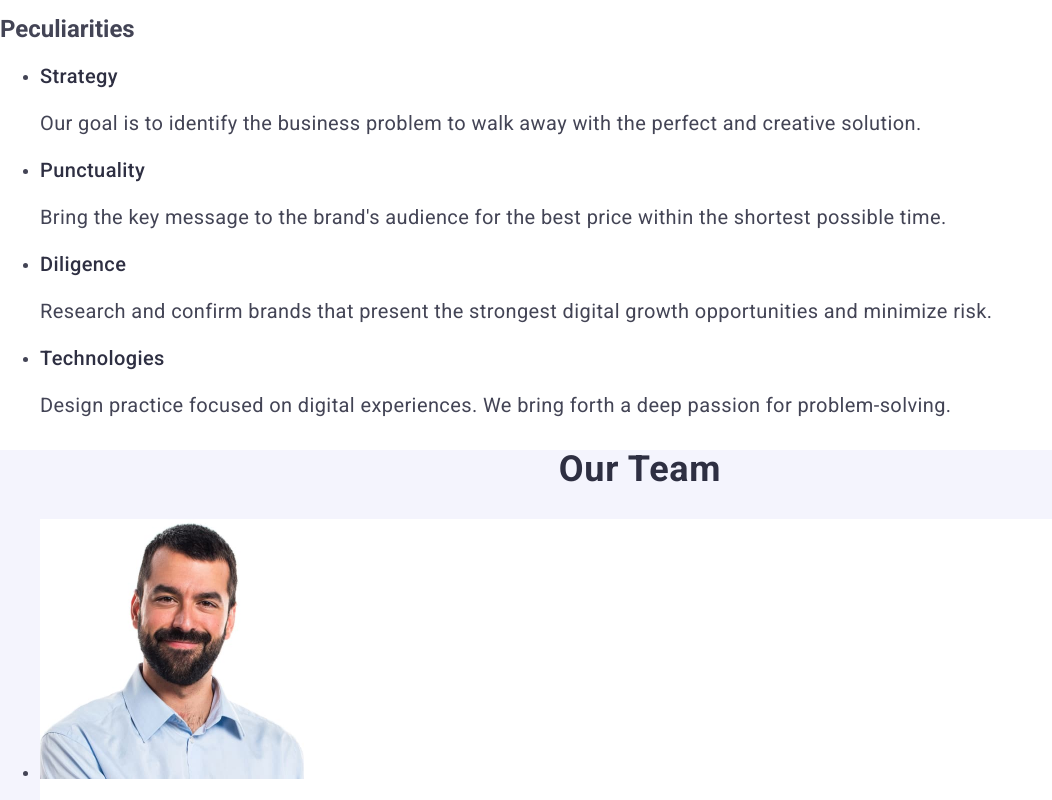
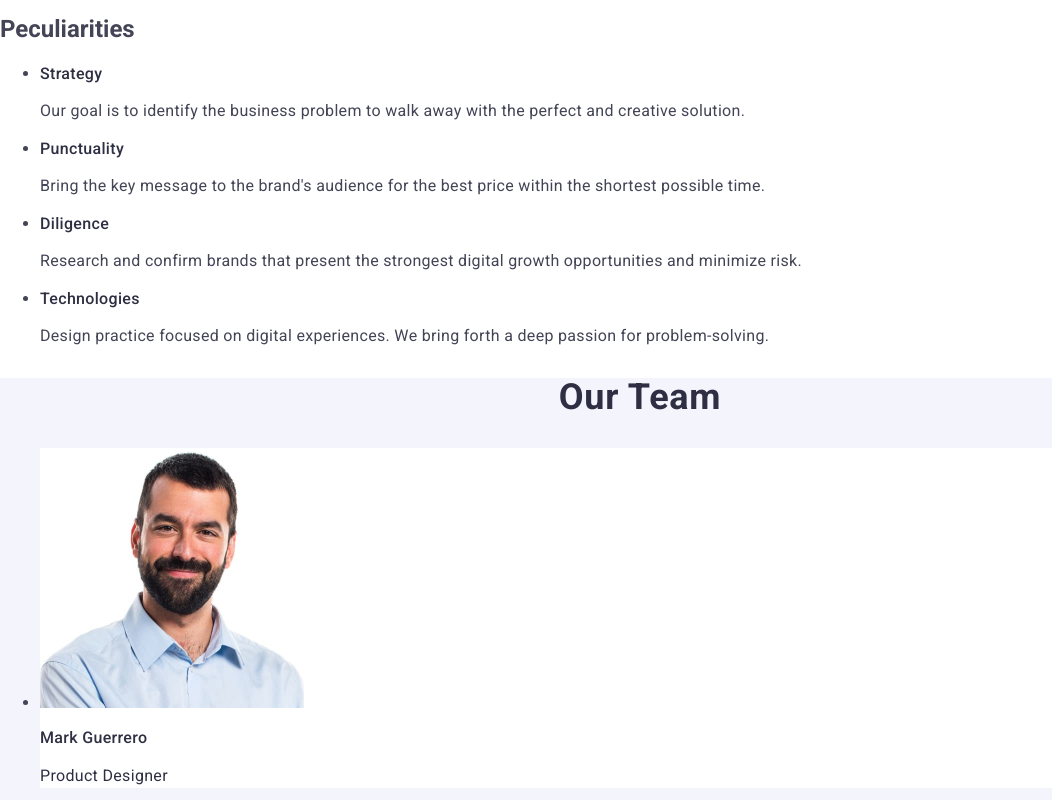
Before and after one commit to aysegularslan1/goit-markup-hw-02, a plain HTML site: page index.html in a window 1280 px wide. Shown: the part 360-1160 px from the top of the page, without its empty margins (0-1052 px from the left). Drawn offline with nearby package versions, Linux system fonts and the light colour scheme.

Commit message:
6-hatalar düzenlendi

```diff
--- a/css/styles.css
+++ b/css/styles.css
@@ -91,15 +91,16 @@ header nav .nav-list:focus {
 
 .parag-section-title {
   font-weight: 500;
-  font-size: 20px;
+  font-size: 16px;
   line-height: 1.2;
   letter-spacing: 0.02em;
   color: #2e2f42;
 }
 .parag-section-text {
-  font-size: 20px;
+  font-size: 16px;
   line-height: 1.5;
   letter-spacing: 0.02em;
+  color: #434455;
 }
 
 .our-team-section {
@@ -120,14 +121,14 @@ header nav .nav-list:focus {
 
 .our-team-title {
   font-weight: 500;
-  font-size: 20px;
+  font-size: 16px;
   line-height: 1.2;
   letter-spacing: 0.02em;
   color: #2e2f42;
 }
 
 .our-team-text {
-  font-size: 20px;
+  font-size: 16px;
   line-height: 1.5;
   letter-spacing: 0.02em;
   color: #2e2f42;
--- a/index.html
+++ b/index.html
@@ -21,7 +21,7 @@
     <!--Header Start-->
     <header>
       <nav>
-        <a class="logo" href="#"> Web<span class="studio">Studio</span> </a>
+        <a class="logo" href="/"> Web<span class="logo-studio">Studio</span> </a>
 
         <ul>
           <li><a class="nav-list" href="./index.html">Studio</a></li>
@@ -197,7 +197,7 @@
 
     <!--Footer Start-->
     <footer class="footer">
-      <a href="#" class="logo">Web<span class="footer-studio">Studio</span></a>
+      <a href="/" class="logo">Web<span class="footer-studio">Studio</span></a>
       <p class="footer-text">
         Increase the flow of customers and sales for your business with digital
         marketing & growth solutions.
```
